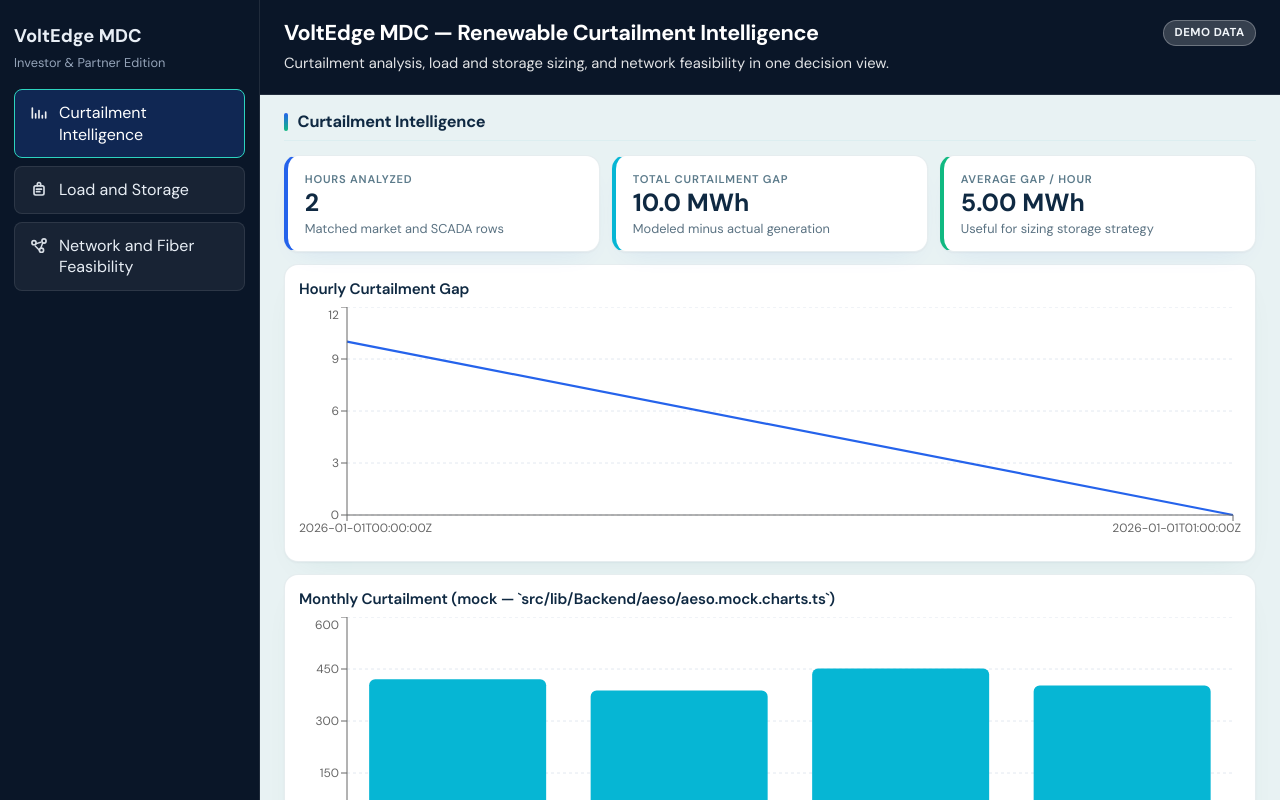
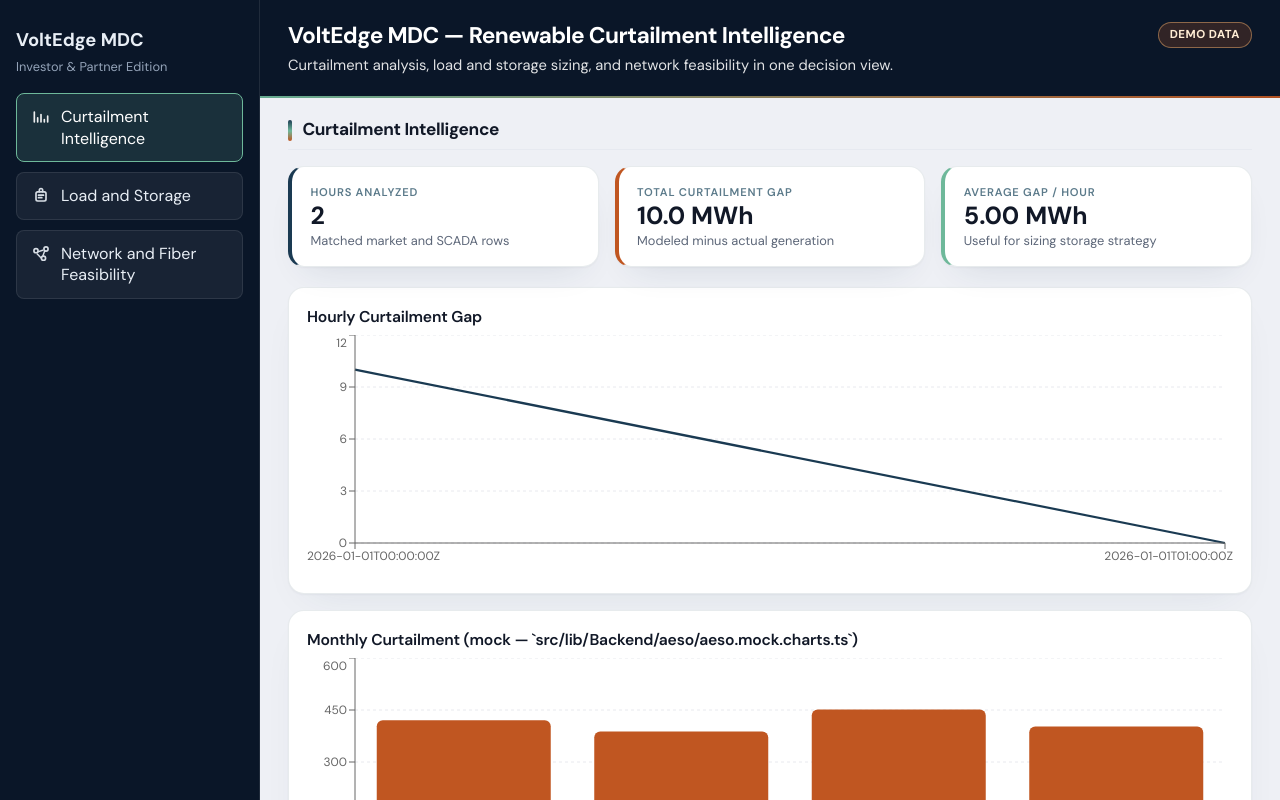
Before and after one commit to leonamotyer/VoltEdge, a Next.js app: page /curtailment in a window 1280 px wide. Shown: the top 800 px of the page. Built offline with nearby package versions, Linux system fonts and the light colour scheme.

Commit message:
ui updates contemporary theme

```diff
--- a/src/app/globals.css
+++ b/src/app/globals.css
@@ -7,35 +7,38 @@
 }
 
 :root {
-  /* Cool canvas — blue–green mist (dashboard “studio” feel, not a Dribbble clone). */
-  --color-bg-app: #e8f2f3;
+  /*
+   * Contemporary-style rhythm (generous spacing, card-first layout) per TypeUI “Contemporary”
+   * patterns — https://www.typeui.sh/design-skills/contemporary — with our own palette:
+   * ink blue, soft green, burnt orange (not purple/pink).
+   */
+  --color-bg-app: #eef0f5;
   --color-bg-surface: #ffffff;
-  --color-bg-soft: #f0faf7;
-  --color-text-primary: #0f2942;
-  --color-text-muted: #5a7282;
-  --color-border: #c5dce0;
-  --color-border-soft: #dceef0;
-  --color-border-panel: rgba(15, 78, 99, 0.1);
-  --color-accent-blue: #1e40af;
-  --color-chart-blue: #2563eb;
-  --color-chart-teal: #10b981;
-  --color-chart-cyan: #06b6d4;
-  --color-accent-teal: #0f766e;
-  --color-accent-cyan: #0891b2;
+  --color-bg-soft: #f3f7f5;
+  --color-text-primary: #111827;
+  --color-text-muted: #5c6678;
+  --color-border: #d4d9e3;
+  --color-border-soft: #e6e9f0;
+  --color-border-panel: rgba(26, 58, 82, 0.1);
+  --color-accent-blue: #1e3a52;
+  --color-chart-blue: #1a3a52;
+  --color-chart-green: #6eb89a;
+  --color-chart-orange: #c05621;
   --color-accent-red: #dc2626;
   --color-brand-dark: #0a1628;
   --color-error: #b91c1c;
+  --color-focus-ring: #3d6a8c;
   --sidebar-width: 260px;
   --layout-break: 900px;
-  /* Sidebar — deep slate with teal active hint */
+  /* Sidebar — dark blue rail; active = soft green edge (energy / “go”) */
   --sidebar-bg: #0a1628;
   --sidebar-border: rgba(255, 255, 255, 0.09);
   --sidebar-text: #e8eef5;
   --sidebar-text-muted: #94a3b8;
   --sidebar-nav-idle: rgba(255, 255, 255, 0.06);
   --sidebar-nav-hover: rgba(255, 255, 255, 0.11);
-  --sidebar-nav-active-bg: rgba(37, 99, 235, 0.22);
-  --sidebar-nav-active-border: #2dd4bf;
+  --sidebar-nav-active-bg: rgba(110, 184, 154, 0.16);
+  --sidebar-nav-active-border: #6eb89a;
 }
 
 body {
@@ -48,7 +51,7 @@
 
 /* Consistency + control: visible focus for keyboard users (Nielsen #4, accessibility). */
 :focus-visible {
-  outline: 2px solid var(--color-chart-blue);
+  outline: 2px solid var(--color-focus-ring);
   outline-offset: 2px;
 }
 
@@ -103,7 +106,7 @@
 }
 
 .nav-toggle:focus-visible {
-  outline: 2px solid var(--color-chart-blue);
+  outline: 2px solid var(--color-focus-ring);
   outline-offset: 2px;
 }
 
@@ -131,7 +134,7 @@
 .sidebar {
   border-right: 1px solid var(--sidebar-border);
   background: var(--sidebar-bg);
-  padding: 24px 14px;
+  padding: 28px 16px;
 }
 
 .sidebar-brand {
@@ -152,7 +155,7 @@
 
 .sidebar nav {
   display: grid;
-  gap: 8px;
+  gap: 10px;
 }
 
 .nav-item-inner {
@@ -221,15 +224,15 @@
 }
 
 .content .nav-item:hover {
-  border-color: #8ebdd0;
-  background: #eef8f6;
+  border-color: #b8c9d4;
+  background: #f3f7f5;
 }
 
 .content {
-  --content-pad-top: clamp(14px, 3vw, 24px);
-  --content-pad-right: clamp(14px, 3vw, 24px);
-  --content-pad-bottom: clamp(14px, 3vw, 24px);
-  --content-pad-left: clamp(14px, 3vw, 24px);
+  --content-pad-top: clamp(18px, 3.5vw, 28px);
+  --content-pad-right: clamp(18px, 3.5vw, 28px);
+  --content-pad-bottom: clamp(18px, 3.5vw, 28px);
+  --content-pad-left: clamp(18px, 3.5vw, 28px);
   padding: var(--content-pad-top) var(--content-pad-right) var(--content-pad-bottom)
     var(--content-pad-left);
   min-width: 0;
@@ -242,12 +245,23 @@
   margin-left: calc(-1 * var(--content-pad-left));
   margin-right: calc(-1 * var(--content-pad-right));
   margin-top: calc(-1 * var(--content-pad-top));
-  margin-bottom: 1rem;
-  padding: clamp(1rem, 3vw, 1.25rem) var(--content-pad-right) clamp(1rem, 3vw, 1.25rem)
+  margin-bottom: 1.25rem;
+  padding: clamp(1.1rem, 3vw, 1.35rem) var(--content-pad-right) clamp(1.1rem, 3vw, 1.35rem)
     var(--content-pad-left);
   color: #ffffff;
-  border-bottom: 1px solid rgba(255, 255, 255, 0.1);
+  border-bottom: none;
   box-shadow: none;
+}
+
+.ve-header::after {
+  content: "";
+  position: absolute;
+  left: 0;
+  right: 0;
+  bottom: 0;
+  height: 2px;
+  background: linear-gradient(90deg, var(--color-chart-green), var(--color-chart-orange));
+  opacity: 0.92;
 }
 
 .ve-header-row {
@@ -260,24 +274,25 @@
 
 .ve-badge {
   display: inline-block;
-  padding: 0.28rem 0.65rem;
+  padding: 0.3rem 0.7rem;
   border-radius: 999px;
   font-size: 0.72rem;
   font-weight: 700;
   letter-spacing: 0.04em;
   text-transform: uppercase;
-  background: rgba(255, 255, 255, 0.18);
-  border: 1px solid rgba(255, 255, 255, 0.28);
-  color: #f1f5f9;
+  background: rgba(192, 86, 33, 0.22);
+  border: 1px solid rgba(253, 186, 116, 0.45);
+  color: #ffedd5;
   white-space: nowrap;
 }
 
 .ve-header h2 {
   margin: 0;
   flex: 1 1 12rem;
-  font-size: clamp(1rem, 4vw, 1.35rem);
-  line-height: 1.25;
-  letter-spacing: -0.02em;
+  font-size: clamp(1.05rem, 4vw, 1.42rem);
+  line-height: 1.22;
+  font-weight: 700;
+  letter-spacing: -0.025em;
 }
 
 .ve-header p {
@@ -314,7 +329,7 @@
   height: 3px;
   border-radius: 999px;
   margin-bottom: 1rem;
-  background: linear-gradient(90deg, var(--color-chart-teal), var(--color-chart-blue));
+  background: linear-gradient(90deg, var(--color-chart-green), var(--color-chart-orange));
   animation: route-load-pulse 1.1s ease-in-out infinite;
 }
 
@@ -333,13 +348,13 @@
 .skeleton-grid {
   display: grid;
   grid-template-columns: repeat(3, minmax(0, 1fr));
-  gap: 12px;
-  margin-bottom: 12px;
+  gap: 16px;
+  margin-bottom: 16px;
 }
 
 .skeleton {
-  border-radius: 14px;
-  background: linear-gradient(110deg, #dbeafe 8%, #ecfdf5 18%, #dbeafe 33%);
+  border-radius: 16px;
+  background: linear-gradient(110deg, #e2e8f0 8%, #ecfdf3 18%, #fde8d9 33%);
   background-size: 200% 100%;
   animation: skeleton-shimmer 1.2s ease-in-out infinite;
 }
@@ -391,7 +406,7 @@
   }
 
   .skeleton {
-    background: #e0f2f1;
+    background: #e8ebe9;
   }
 
   .route-loading-bar {
@@ -401,12 +416,12 @@
 
 .section-header {
   position: relative;
-  font-size: clamp(0.95rem, 2.5vw, 1.02rem);
+  font-size: clamp(1rem, 2.6vw, 1.08rem);
   font-weight: 700;
   color: var(--color-text-primary);
-  padding: 0 0 0.5rem 0.85rem;
-  margin: 0 0 0.9rem 0;
-  letter-spacing: -0.015em;
+  padding: 0 0 0.55rem 0.9rem;
+  margin: 0 0 1rem 0;
+  letter-spacing: -0.02em;
   border-bottom: 1px solid var(--color-border-soft);
 }
 
@@ -414,48 +429,53 @@
   content: "";
   position: absolute;
   left: 0;
-  top: 0.12em;
-  bottom: 0.55rem;
+  top: 0.1em;
+  bottom: 0.5rem;
   width: 4px;
   border-radius: 4px;
-  background: linear-gradient(180deg, var(--color-chart-blue), var(--color-chart-teal));
+  background: linear-gradient(
+    180deg,
+    var(--color-chart-blue) 0%,
+    var(--color-chart-green) 52%,
+    var(--color-chart-orange) 100%
+  );
 }
 
 .kpi-grid {
   display: grid;
   grid-template-columns: repeat(3, minmax(0, 1fr));
-  gap: 12px;
-  margin-bottom: 12px;
+  gap: 16px;
+  margin-bottom: 20px;
 }
 
 .kpi-card {
-  --kpi-accent: var(--color-chart-teal);
+  --kpi-accent: var(--color-chart-green);
   background: var(--color-bg-surface);
-  border-radius: 14px;
-  padding: clamp(0.85rem, 2vw, 1rem) clamp(0.85rem, 2vw, 1rem) 0.9rem clamp(0.95rem, 2.2vw, 1.05rem);
+  border-radius: 16px;
+  padding: clamp(1rem, 2.2vw, 1.15rem) clamp(1rem, 2.2vw, 1.15rem) 1rem clamp(1.05rem, 2.4vw, 1.15rem);
   border: 1px solid var(--color-border-panel);
   border-left: 4px solid var(--kpi-accent);
-  box-shadow: 0 1px 2px rgba(15, 23, 42, 0.04), 0 12px 28px -16px rgba(37, 99, 235, 0.12);
+  box-shadow: 0 1px 2px rgba(15, 23, 42, 0.04), 0 16px 36px -18px rgba(26, 58, 82, 0.14);
   min-width: 0;
   transition: box-shadow 180ms ease, transform 180ms ease, border-color 180ms ease;
 }
 
 .kpi-card:hover {
-  box-shadow: 0 4px 12px rgba(15, 23, 42, 0.06), 0 18px 36px -14px rgba(16, 185, 129, 0.14);
+  box-shadow: 0 4px 14px rgba(15, 23, 42, 0.06), 0 22px 44px -16px rgba(110, 184, 154, 0.2);
   transform: translateY(-2px);
-  border-color: rgba(37, 99, 235, 0.14);
+  border-color: rgba(26, 58, 82, 0.12);
 }
 
 .kpi-card.blue {
   --kpi-accent: var(--color-chart-blue);
 }
 
-.kpi-card.cyan {
-  --kpi-accent: var(--color-chart-cyan);
+.kpi-card.green {
+  --kpi-accent: var(--color-chart-green);
 }
 
-.kpi-card.teal {
-  --kpi-accent: var(--color-chart-teal);
+.kpi-card.orange {
+  --kpi-accent: var(--color-chart-orange);
 }
 
 .kpi-card.red {
@@ -488,41 +508,41 @@
 }
 
 .panel {
-  border-radius: 14px;
+  border-radius: 16px;
   border: 1px solid var(--color-border-panel);
   background: var(--color-bg-surface);
-  padding: clamp(12px, 2.5vw, 14px);
+  padding: clamp(14px, 2.8vw, 18px);
   min-width: 0;
-  box-shadow: 0 1px 2px rgba(15, 23, 42, 0.04), 0 14px 32px -18px rgba(15, 118, 110, 0.1);
+  box-shadow: 0 1px 2px rgba(15, 23, 42, 0.04), 0 16px 40px -20px rgba(26, 58, 82, 0.1);
   transition: box-shadow 180ms ease, border-color 180ms ease;
 }
 
 .panel:hover {
-  box-shadow: 0 4px 14px rgba(15, 23, 42, 0.06), 0 20px 40px -16px rgba(37, 99, 235, 0.12);
-  border-color: rgba(6, 182, 212, 0.28);
+  box-shadow: 0 4px 16px rgba(15, 23, 42, 0.06), 0 24px 48px -18px rgba(192, 86, 33, 0.1);
+  border-color: rgba(110, 184, 154, 0.35);
 }
 
 .panel + .panel {
-  margin-top: 0.75rem;
+  margin-top: 1rem;
 }
 
 .panel h4 {
-  margin: 0 0 0.45rem 0;
+  margin: 0 0 0.5rem 0;
   color: var(--color-text-primary);
-  font-size: clamp(0.85rem, 2.2vw, 0.95rem);
+  font-size: clamp(0.88rem, 2.2vw, 0.98rem);
   line-height: 1.35;
   font-weight: 600;
-  letter-spacing: -0.01em;
+  letter-spacing: -0.012em;
 }
 
 .panel pre {
   margin: 0;
   overflow: auto;
   max-height: min(420px, 55vh);
-  background: linear-gradient(180deg, #f8fafc 0%, #f0fdf9 100%);
-  border-radius: 10px;
+  background: linear-gradient(180deg, #f8fafc 0%, #f4faf6 45%, #faf8f5 100%);
+  border-radius: 12px;
   border: 1px solid var(--color-border-soft);
-  padding: 10px;
+  padding: 12px;
   font-size: clamp(0.68rem, 1.8vw, 0.8rem);
   font-family: var(--font-mono), ui-monospace, monospace;
   -webkit-overflow-scrolling: touch;
--- a/src/lib/frontEnd/ui/chartTheme.ts
+++ b/src/lib/frontEnd/ui/chartTheme.ts
@@ -1,11 +1,11 @@
 /**
  * Chart hex values — keep in sync with accent tokens in `src/app/globals.css`.
+ * Contemporary-style trio: ink blue, soft green, burnt orange (not TypeUI purple/pink).
  */
-export const CHART_BLUE = "#2563eb";
-export const CHART_TEAL = "#10b981";
-export const CHART_CYAN = "#06b6d4";
-export const CHART_GRID = "#e2e8f0";
-export const CHART_TOOLTIP_BG = "#f8fafc";
+export const CHART_BLUE = "#1a3a52";
+export const CHART_GREEN = "#6eb89a";
+export const CHART_ORANGE = "#c05621";
+export const CHART_GRID = "#e8e9ee";
+export const CHART_TOOLTIP_BG = "#fafbfc";
 
-/** Pie / multi-series — blue–green first, neutral + alert last. */
-export const CHART_PIE_COLORS = [CHART_BLUE, CHART_TEAL, CHART_CYAN, "#64748b", "#ef4444"] as const;
+export const CHART_PIE_COLORS = [CHART_BLUE, CHART_GREEN, CHART_ORANGE, "#64748b", "#dc2626"] as const;
--- a/src/lib/frontEnd/ui/dashboard/DashboardViews.tsx
+++ b/src/lib/frontEnd/ui/dashboard/DashboardViews.tsx
@@ -12,7 +12,7 @@
   buildNetworkSeries,
 } from "@/lib/frontEnd/transforms/chartModels";
 import { SimpleBarChart, SimpleLineChart, SimplePieChart } from "@/lib/frontEnd/ui/components/charts/SimpleCharts";
-import { CHART_BLUE, CHART_CYAN, CHART_TEAL } from "@/lib/frontEnd/ui/chartTheme";
+import { CHART_BLUE, CHART_GREEN, CHART_ORANGE } from "@/lib/frontEnd/ui/chartTheme";
 
 const dashboardChartMocks = getDashboardChartMocks();
 
@@ -25,7 +25,7 @@
   label: string;
   value: string;
   sub: string;
-  tone: "blue" | "cyan" | "teal" | "red";
+  tone: "blue" | "green" | "orange" | "red";
 }) {
   return (
     <article className={`kpi-card ${tone}`}>
@@ -62,9 +62,9 @@
           label="Total Curtailment Gap"
           value={`${view.summary.totalGapMWh.toFixed(1)} MWh`}
           sub="Modeled minus actual generation"
-          tone="cyan"
+          tone="orange"
         />
-        <KpiCard label="Average Gap / Hour" value={`${avgGap.toFixed(2)} MWh`} sub="Useful for sizing storage strategy" tone="teal" />
+        <KpiCard label="Average Gap / Hour" value={`${avgGap.toFixed(2)} MWh`} sub="Useful for sizing storage strategy" tone="green" />
       </div>
       <section className="panel">
         <h4>Hourly Curtailment Gap</h4>
@@ -72,11 +72,11 @@
       </section>
       <section className="panel">
         <h4>Monthly Curtailment (mock — `src/lib/Backend/aeso/aeso.mock.charts.ts`)</h4>
-        <SimpleBarChart data={series.monthly} xKey="month" yKey="totalCurtailmentMWh" color={CHART_CYAN} />
+        <SimpleBarChart data={series.monthly} xKey="month" yKey="totalCurtailmentMWh" color={CHART_ORANGE} />
       </section>
       <section className="panel">
         <h4>Hour-of-day wind profile (mock — `scada/scada.mock.charts.ts`)</h4>
-        <SimpleBarChart data={series.scadaHourlyWindMs} xKey="hour" yKey="avgWindMs" color={CHART_TEAL} />
+        <SimpleBarChart data={series.scadaHourlyWindMs} xKey="hour" yKey="avgWindMs" color={CHART_GREEN} />
       </section>
       {"rawDataByRepository" in view && view.rawDataByRepository && (
         <section className="panel">
@@ -102,13 +102,13 @@
   return (
     <>
       <div className="kpi-grid">
-        <KpiCard label="Captured Energy" value={`${view.capturedMWh.toFixed(2)} MWh`} sub="Energy absorbed from curtailed periods" tone="teal" />
+        <KpiCard label="Captured Energy" value={`${view.capturedMWh.toFixed(2)} MWh`} sub="Energy absorbed from curtailed periods" tone="green" />
         <KpiCard label="Released Energy" value={`${view.releasedMWh.toFixed(2)} MWh`} sub="Delivered after storage efficiency losses" tone="blue" />
         <KpiCard
           label="Estimated Gross Revenue"
           value={`$${view.estimatedGrossRevenueCad.toFixed(0)} CAD`}
           sub="Simple price-times-delivered estimate"
-          tone="cyan"
+          tone="orange"
         />
       </div>
       <section className="panel">
@@ -117,7 +117,7 @@
       </section>
       <section className="panel">
         <h4>Battery sweep revenue (mock — `src/lib/Backend/simulation/simulation.mock.charts.ts`)</h4>
-        <SimpleLineChart data={series.sweep} xKey="storageMWh" yKey="estimatedGrossRevenueCad" color={CHART_TEAL} />
+        <SimpleLineChart data={series.sweep} xKey="storageMWh" yKey="estimatedGrossRevenueCad" color={CHART_GREEN} />
       </section>
       <section className="panel">
         <h4>Dispatch state of charge snapshot (mock — same simulation mocks)</h4>
@@ -158,12 +158,12 @@
     <>
       <div className="kpi-grid">
         <KpiCard label="Distance to Fiber PoP" value={`${view.distanceToPopKm.toFixed(1)} km`} sub="Estimated nearest point of presence" tone="blue" />
-        <KpiCard label="Estimated Latency" value={`${view.estimatedLatencyMs.toFixed(3)} ms`} sub="Using simple 5 us per km assumption" tone="cyan" />
+        <KpiCard label="Estimated Latency" value={`${view.estimatedLatencyMs.toFixed(3)} ms`} sub="Using simple 5 us per km assumption" tone="orange" />
         <KpiCard
           label="Workload Feasibility"
           value={`${view.workloads.inference ? "Inference OK" : "Inference No"}`}
           sub={view.workloads.training ? "Training OK" : "Training No"}
-          tone={view.workloads.inference ? "teal" : "red"}
+          tone={view.workloads.inference ? "green" : "red"}
         />
       </div>
       <section className="panel">
```
